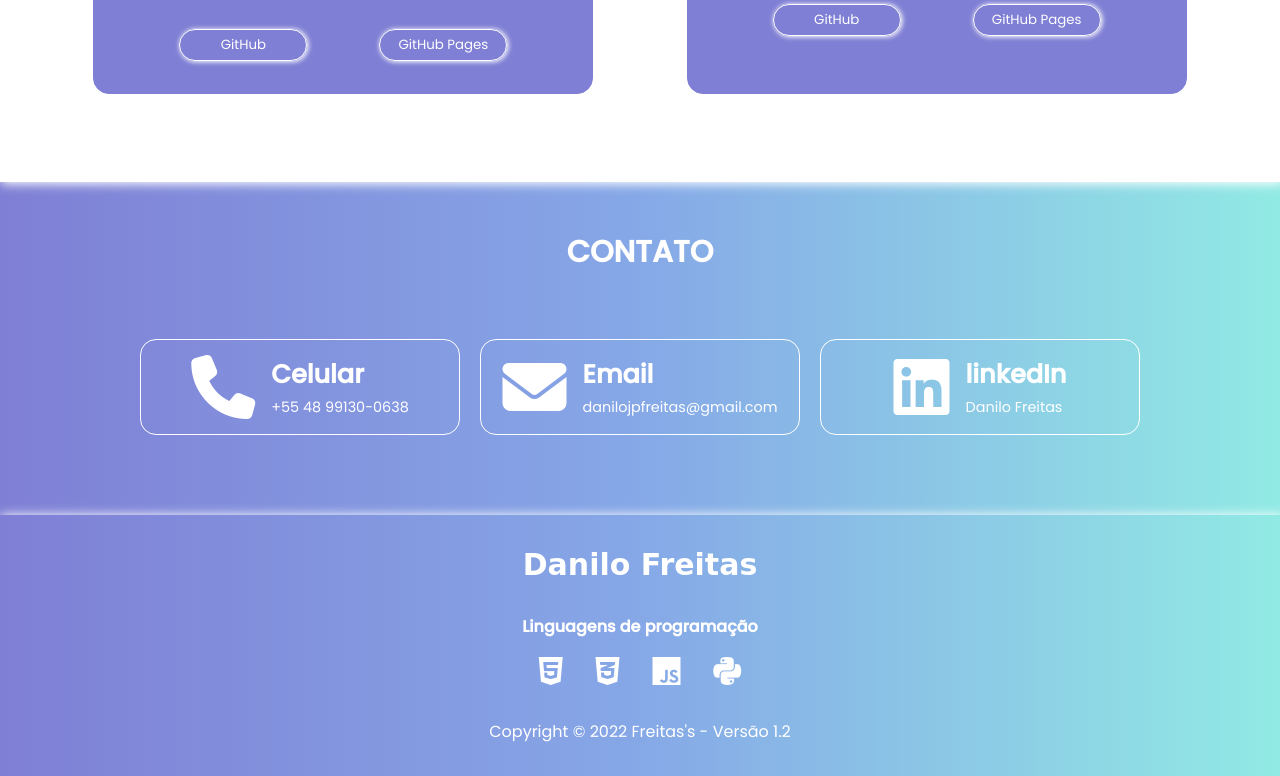
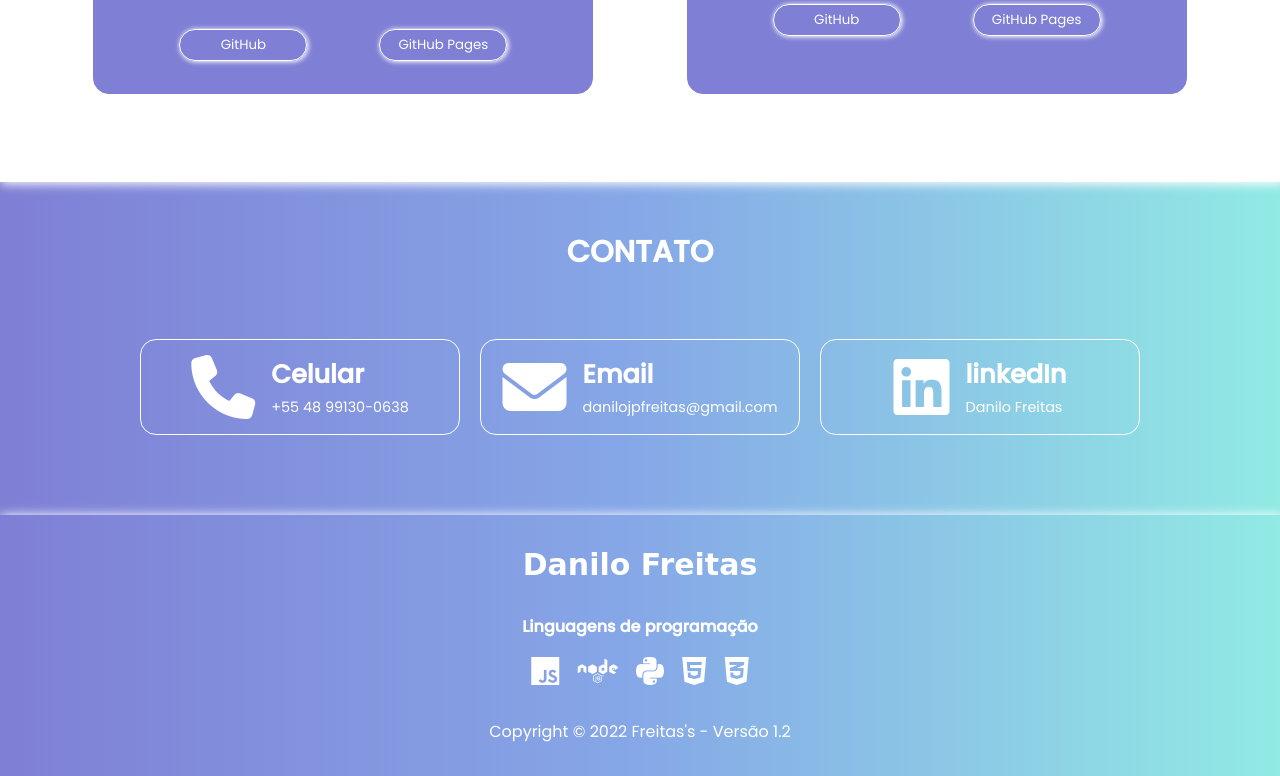
Before and after one commit to danilojpfreitas/MinhaPagina, a plain HTML site: page index.html in a window 1280 px wide. Shown: the part 2875-3651 px from the top of the page. Drawn offline with Linux system fonts and the light colour scheme; a web font is replaced by a local one.

Commit message:
add node.js

```diff
--- a/index.html
+++ b/index.html
@@ -200,10 +200,11 @@
         <div>
             <h4>Linguagens de programação</h4>
             <div id="img-dev">
+                <i class="fa-brands fa-js"></i>
+                <i class="fa-brands fa-node"></i>
+                <i class="fa-brands fa-python"></i>
                 <i class="fa-brands fa-html5"></i>
                 <i class="fa-brands fa-css3-alt"></i>
-                <i class="fa-brands fa-js"></i>
-                <i class="fa-brands fa-python"></i>
             </div>
         </div>
 
```
